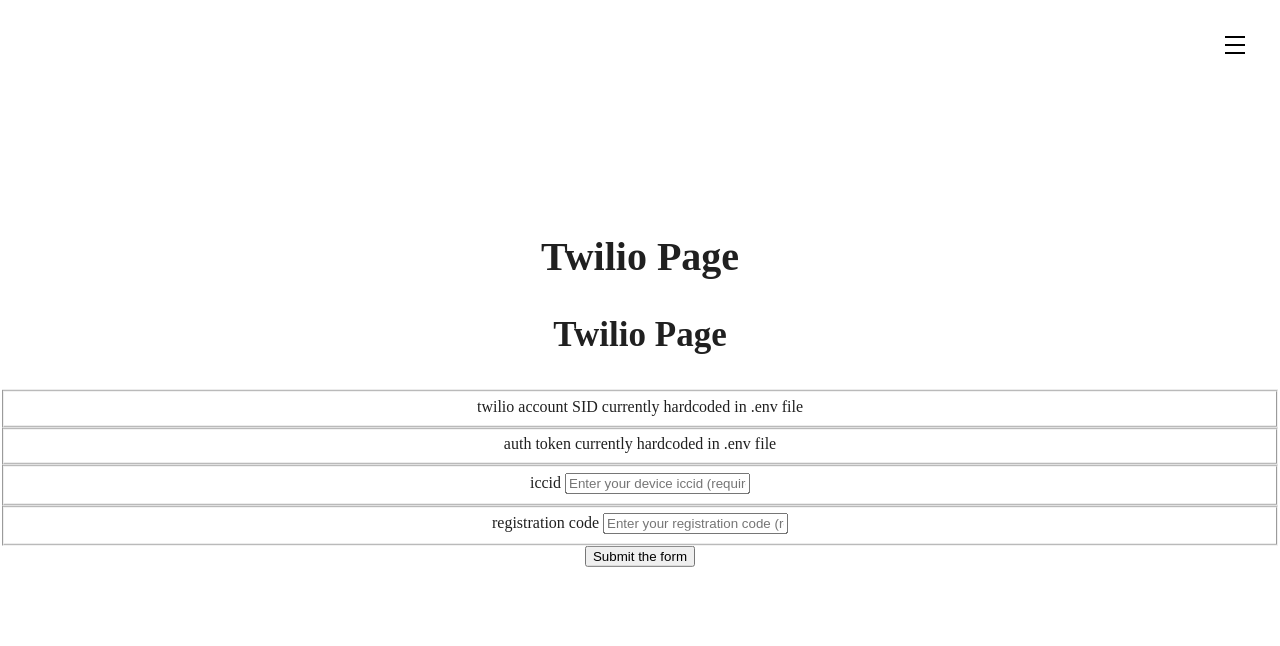
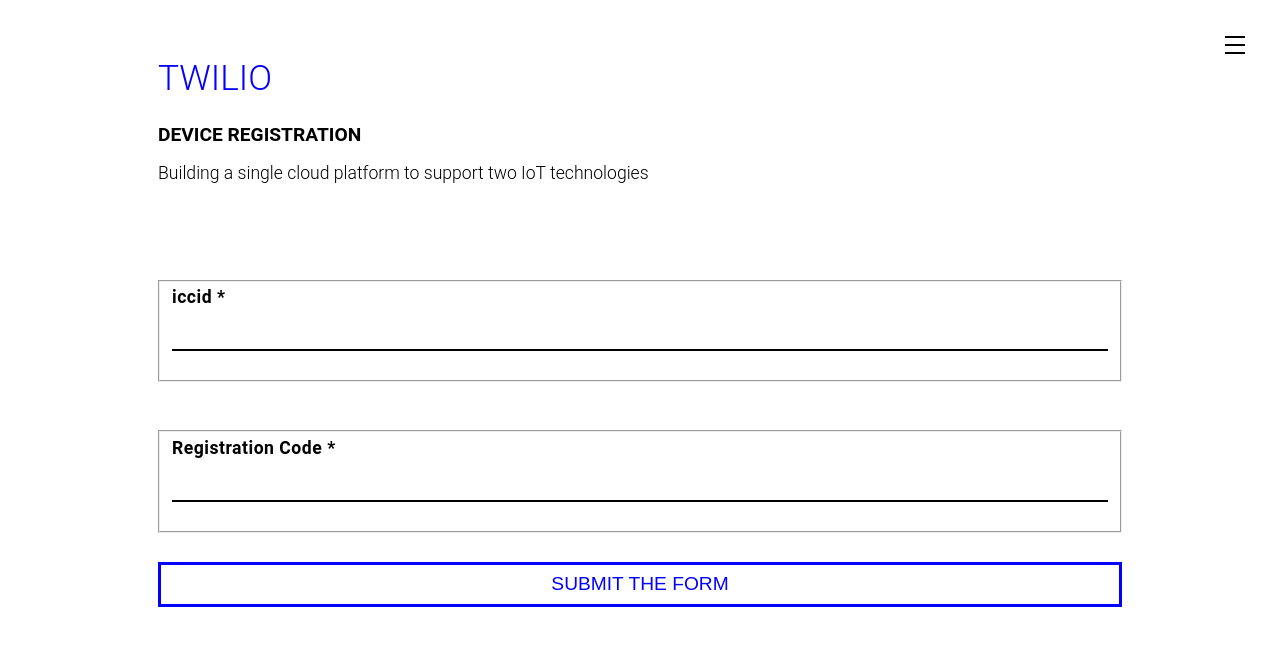
Before and after one commit to KimberlyShi/CS219_Project, a Django app: template cloud_app/templates/twilio.html in a window 1280 px wide. Shown: the top 646 px of the page. Run offline with Django 4.2, Linux system fonts and the light colour scheme; the template is opened without the code that fills it, so the values that code supplies are empty; some libraries are stand-ins or nearby versions.

Commit message:
UI theme

```diff
--- a/cloud_app/static/ttn.css
+++ b/cloud_app/static/ttn.css
@@ -34,6 +34,14 @@
     font-weight: 300;
     color: var(--accent-color);
     /* color: #C70BFE; */
+    text-transform: uppercase;
+  }
+
+  h2 {
+    font-family: "Roboto", sans-serif;
+    font-size: 1.2em;
+    font-weight: bold;
+    color: var(--text-color);
     text-transform: uppercase;
   }
 
--- a/cloud_app/templates/twilio.html
+++ b/cloud_app/templates/twilio.html
@@ -1,17 +1,42 @@
 {% load static %}
 <!DOCTYPE html>
+<link rel="stylesheet" href="{% static 'constants.css' %}">
+<link rel="stylesheet" href="{% static 'ttn.css' %}">
+<main id="main" class="container">
+   <div class="row" style="margin-left:150px; margin-right:150px">
+      <div class="col-xs-12 col-lg-offset-3 col-lg-6">
+         <div class="m-b-md text-center">
+            <h1 id="title">Twilio</h1>
+            <h2>Device Registration</h2>
+            <p id="description" class="description" class="text-center">Building a single cloud platform to support two
+               IoT technologies
+            </p>
+            {% if error is not None %}
+            <p style="color:red;">Error: {{error}}</p>
+            {% endif %}
+         </div>
+         <form method="GET" action="" id="survey-form" name="survey-form">
+            <fieldset>
+               <label for="iccid" id="iccid-label">
+               iccid *
+               <input class="" type="text" id="device_id" name="device_id"
+                  placeholder="Enter your iccid (required)" required />
+               </label>
+            </fieldset>
+            <fieldset>
+               <label for="registration_code" id="registration_code-label">
+               Registration Code *
+               <input class="" type="text" id="registration_code" name="registration_code"
+                  placeholder="Enter your registration code (required)" required />
+               </label>
+            </fieldset>
+            <button id="submit" type="submit" class="btn">Submit the form</button>
+         </form>
+      </div>
+   </div>
+</main>
 <link rel="stylesheet" href="{% static 'home.css' %}">
-
-<head>
-   <link href="https://fonts.googleapis.com/css2?family=Oswald&display=swap" rel="stylesheet">
-   <link href="https://fonts.googleapis.com/css2?family=Lato&display=swap" rel="stylesheet">
-   <script src="https://kit.fontawesome.com/a076d05399.js"></script>
-</head>
-
-{% if error is not None %}
-<td>Error: {{error}}</td>
-{% else %}
-
+<!-- menu bar -->
 <body>
    <input type="checkbox" id="active">
    <label for="active" class="menu-btn"><span></span></label>
@@ -24,48 +49,4 @@
          <li><a href="/devices">Devices</a></li>
       </ul>
    </div>
-   <div class="content">
-      <div class="title">
-         Twilio Page
-      </div>
-      <p>
-         Twilio Page
-      </p>
-      {% comment %} account_sid = os.getenv('TWILIO_ACCOUNT_SID')
-      auth_token = os.getenv('TWILIO_AUTH_TOKEN') {% endcomment %}
-      <form method="GET" action="" id="survey-form" name="survey-form">
-         <p>{{ output_status }}</p>
-         <fieldset>
-            <label for="account_sid" id="account_sid-label">
-               twilio account SID currently hardcoded in .env file
-               {% comment %} <input class="" type="text" id="account_sid" name="account_sid"
-                  placeholder="Enter your Account SID (required)" required /> {% endcomment %}
-            </label>
-         </fieldset>
-         <fieldset>
-            <label for="auth_token" id="auth_token-label">
-               auth token currently hardcoded in .env file
-               {% comment %} <input class="" type="text" id="auth_token" name="auth_token"
-                  placeholder="Enter your Account Auth Token (required)" required /> {% endcomment %}
-            </label>
-         </fieldset>
-         <fieldset>
-            <label for="iccid" id="iccid-label">
-               iccid
-               <input class="" type="text" id="iccid" name="iccid" placeholder="Enter your device iccid (required)"
-                  required />
-            </label>
-         </fieldset>
-         <fieldset>
-            <label for="registration_code" id="registration_code-label">
-               registration code
-               <input class="" type="text" id="registration_code" name="registration_code"
-                  placeholder="Enter your registration code (required)" required />
-            </label>
-         </fieldset>
-         <button id="submit" type="submit" class="btn">Submit the form</button>
-      </form>
-      {% comment %} <a href='{% url ' register_device' %}'><button>register device</button></a> {% endcomment %}
-   </div>
 </body>
-{% endif %}
```
Also changed, not shown: cloud_app/static/styled_table.css (+42 -2 lines), cloud_app/templates/devices.html (+14 -5 lines), cloud_app/templates/ttn.html (+7 -10 lines), cloud_app/views.py (line endings or trailing spaces).
